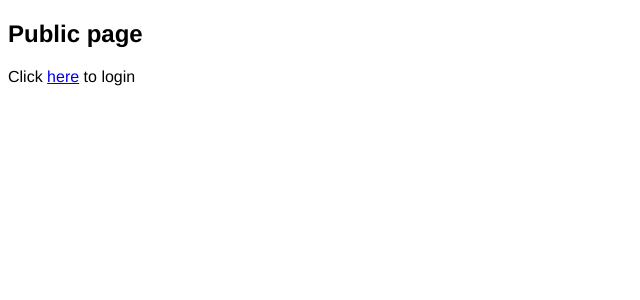
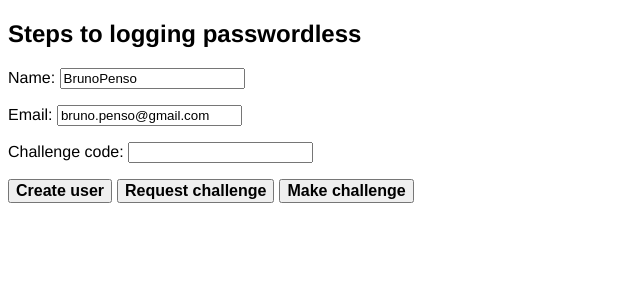
Before and after one commit to brunopenso/awscognitodemo-webapp, a React (Create React App) app: page /passwordlessAuth in a window 1280 px wide. Shown: the top 300 px of the page, without its empty margins (0-640 px from the left). Built offline with nearby package versions, Linux system fonts and the light colour scheme; no server answers.

Commit message:
init passwordless flow

```diff
--- a/src/App.js
+++ b/src/App.js
@@ -7,6 +7,7 @@ import {
 import { Home } from './Home'
 import { Callback } from './Callback'
 import { Result } from './Result'
+import { PasswordlessAuth } from './PasswordlessAuth'
 
 function App () {
   return (
@@ -18,6 +19,9 @@ function App () {
         <Route path='/result'>
           <Result />
         </Route>
+        <Route path='/passwordlessAuth'>
+          <PasswordlessAuth />
+        </Route>
         <Route path='/'>
           <Home />
         </Route>
--- a/src/Home.js
+++ b/src/Home.js
@@ -7,6 +7,8 @@ export function Home () {
     <div>
       <h2>Public page</h2>
       <p>Click <a href={url}>here</a> to login</p>
+      <br />
+      <p>Click <a href='/passwordlessAuth'>here</a> to a passwordless flow</p>
     </div>
   )
 }
--- /dev/null
+++ b/src/PasswordlessAuth.js
@@ -0,0 +1,120 @@
+import React, { useState } from 'react'
+import axios from 'axios'
+import './index.css'
+import { useHistory } from 'react-router-dom'
+import ls from 'local-storage'
+
+export function PasswordlessAuth () {
+  const history = useHistory()
+  const [name, setName] = useState('BrunoPenso')
+  const [email, setEmail] = useState('bruno.penso@gmail.com')
+  const [response, setResponse] = useState('')
+  const [session, setSession] = useState('')
+  const [code, setCode] = useState('')
+
+  function createUser () {
+    setResponse('loading....')
+    axios({
+      method: 'post',
+      url: 'https://' + process.env.REACT_APP_AWS_PLA_URL,
+      data: {
+        ClientId: process.env.REACT_APP_AWS_PLA_CLIENT_ID,
+        Username: email,
+        Password: 'c00f814cf24b92e48e555977b75f54857540d42aa47316f0bf21c16e65d9',
+        UserAttributes:
+            [
+              {
+                Name: 'name',
+                Value: name
+              }
+            ],
+        ValidationData: null
+      },
+      headers: {
+        'Content-Type': 'application/x-amz-json-1.1',
+        authority: 'cognito-idp.us-east-1.amazonaws.com',
+        // 'sec-fetch-mode': 'cors',
+        // 'sec-fetch-site': 'cross-site',
+        'x-amz-target': 'AWSCognitoIdentityProviderService.SignUp'
+      }
+    })
+      .then(response => {
+        setResponse(JSON.stringify(response.data))
+      })
+      .catch(err => setResponse(JSON.stringify(err)))
+  }
+  function requestChallenge () {
+    setResponse('loading....')
+    axios({
+      method: 'post',
+      url: 'https://' + process.env.REACT_APP_AWS_PLA_URL,
+      data: {
+        AuthFlow: 'CUSTOM_AUTH',
+        ClientId: process.env.REACT_APP_AWS_PLA_CLIENT_ID,
+        AuthParameters:
+          {
+            USERNAME: email
+          },
+        ClientMetadata: {}
+      },
+      headers: {
+        'Content-Type': 'application/x-amz-json-1.1',
+        authority: 'cognito-idp.us-east-1.amazonaws.com',
+        // 'sec-fetch-mode': 'cors',
+        // 'sec-fetch-site': 'cross-site',
+        'x-amz-target': 'AWSCognitoIdentityProviderService.InitiateAuth'
+      }
+    })
+      .then(response => {
+        setResponse(JSON.stringify(response.data))
+        setSession(response.data.Session)
+      })
+      .catch(err => setResponse(JSON.stringify(err)))
+  }
+  function makeChallenge () {
+    setResponse('loading....')
+    axios({
+      method: 'post',
+      url: 'https://' + process.env.REACT_APP_AWS_PLA_URL,
+      data: {
+        ChallengeName: 'CUSTOM_CHALLENGE',
+        ChallengeResponses:
+          {
+            USERNAME: email,
+            ANSWER: code
+          },
+        ClientId: process.env.REACT_APP_AWS_PLA_CLIENT_ID,
+        Session: session
+      },
+      headers: {
+        'Content-Type': 'application/x-amz-json-1.1',
+        authority: 'cognito-idp.us-east-1.amazonaws.com',
+        // 'sec-fetch-mode': 'cors',
+        // 'sec-fetch-site': 'cross-site',
+        'x-amz-target': 'AWSCognitoIdentityProviderService.RespondToAuthChallenge'
+      }
+    })
+      .then(response => {
+        ls.set('idtoken', response.data.AuthenticationResult.IdToken)
+        ls.set('accesstoken', response.data.AuthenticationResult.AccessToken)
+        ls.set('refreshtoken', response.data.AuthenticationResult.RefreshToken)
+        history.push('/result')
+      })
+      .catch(err => setResponse(JSON.stringify(err)))
+  }
+  return (
+    <div>
+      <h2>Steps to logging passwordless</h2>
+      <p>Name: <input type='text' value={name} onChange={(event) => setName(event.target.value)} /></p>
+      <p>Email: <input type='text' value={email} onChange={(event) => setEmail(event.target.value)} /></p>
+      <p>Challenge code: <input type='text' value={code} onChange={(event) => setCode(event.target.value)} /></p>
+      <div>
+        <button onClick={createUser}>Create user</button>
+        <button onClick={requestChallenge}>Request challenge</button>
+        <button onClick={makeChallenge}>Make challenge</button>
+      </div>
+      <br />
+      <p>{response}</p>
+    </div>
+  )
+}
```
Also changed, not shown: 2 other files (tests, documents, lock files or other folders).
